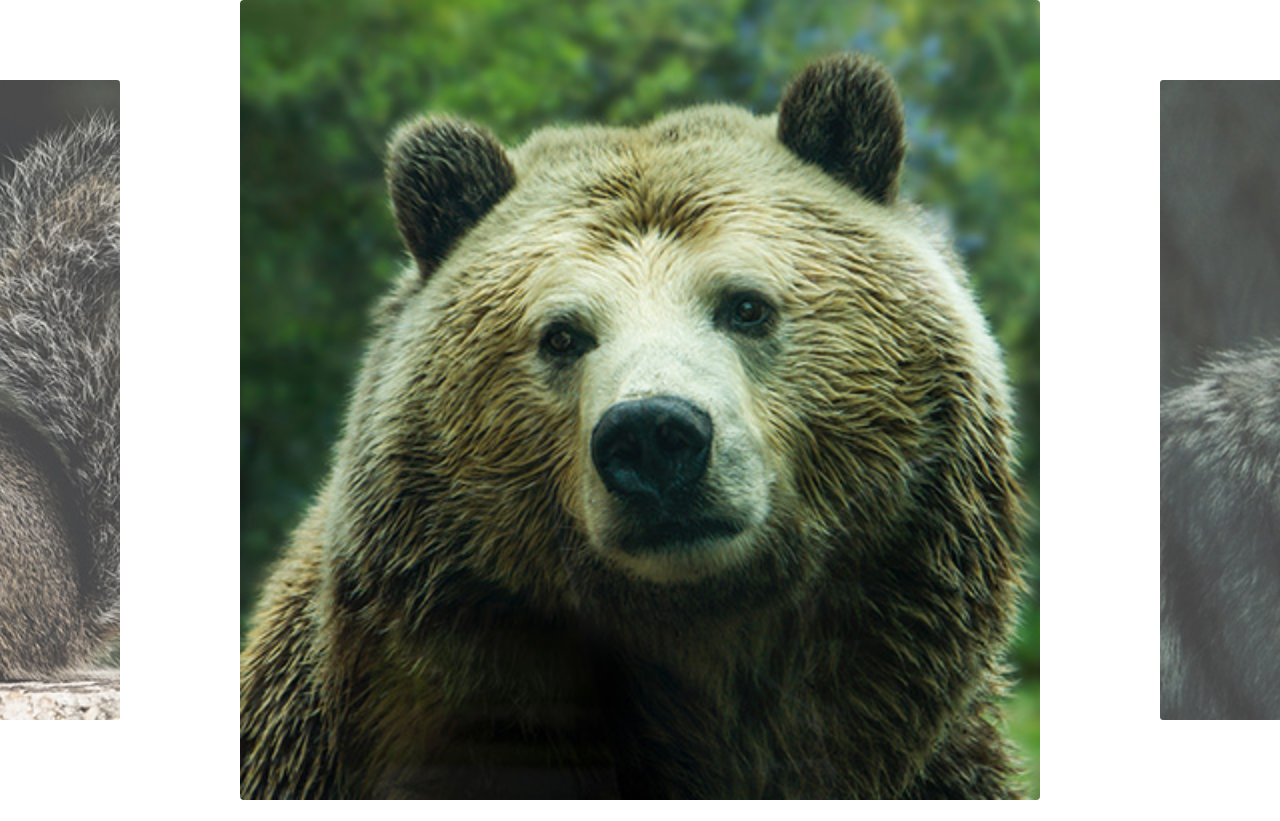
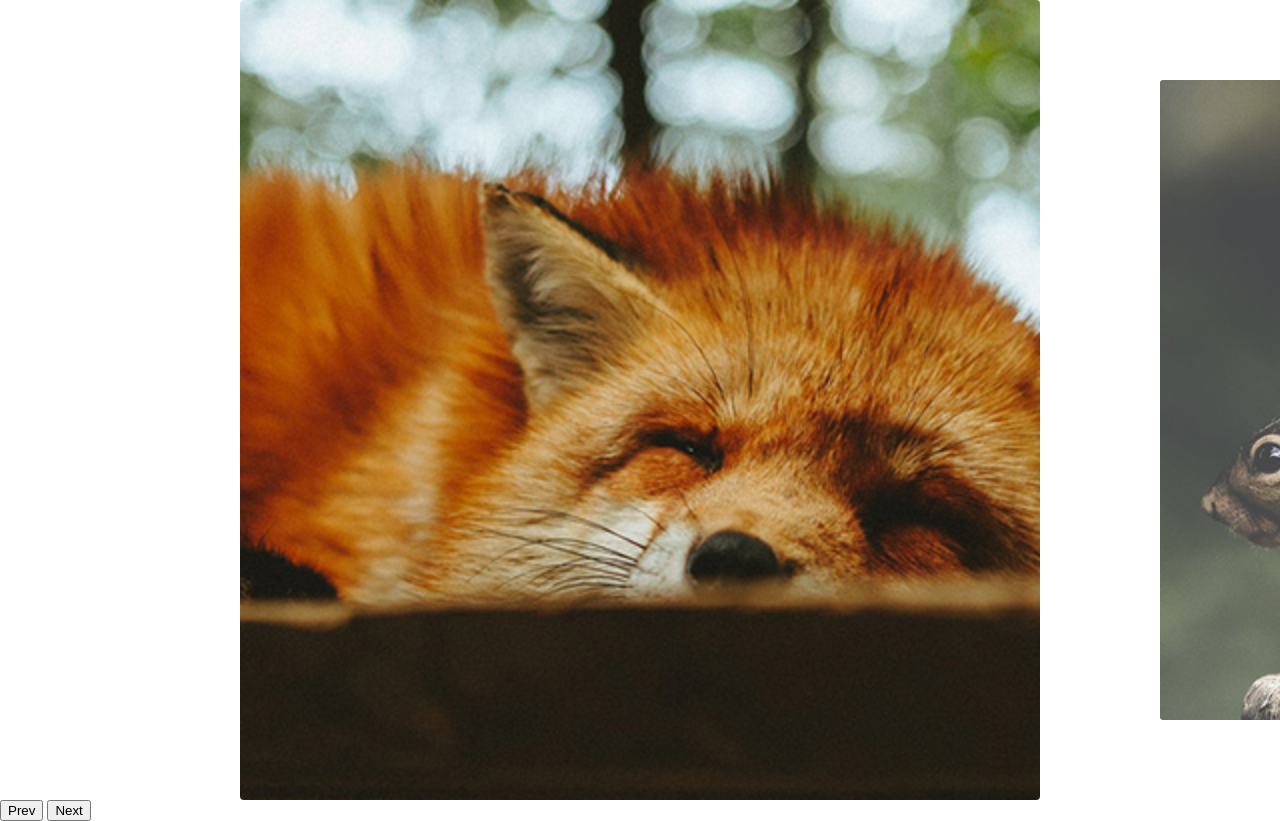
Before and after one commit to GianManzo/slide-plugin, a plain HTML site: page index.html in a window 1280 px wide. Before the commit the page ends 800 px from the top, so only its background shows below. Drawn offline with Linux system fonts and the light colour scheme.

Commit message:
nav prev and next

```diff
--- a/index.html
+++ b/index.html
@@ -18,6 +18,10 @@
         <li><img src="img/foto6-thumb.jpg" alt="" /></li>
       </ul>
     </div>
+    <div class="arrow-nav">
+      <button class="prev">Prev</button>
+      <button class="next">Next</button>
+    </div>
     <script type="module" src="./js/script.js"></script>
   </body>
 </html>
--- a/js/script.js
+++ b/js/script.js
@@ -1,8 +1,5 @@
-import Slide from './slide.js'
+import { SlideNav } from './slide.js'
 
-const slide = new Slide('.slide', '.slide-wrapper')
+const slide = new SlideNav('.slide', '.slide-wrapper')
 slide.init()
-
-slide.changeSlide(1)
-
-slide.activeNextSlide()
+slide.addArrow('.prev', '.next')
--- a/js/slide.js
+++ b/js/slide.js
@@ -1,6 +1,6 @@
 import debounce from './debounce.js'
 
-export default class Slide {
+export class Slide {
   constructor(slide, wrapper) {
     this.slide = document.querySelector(slide)
     this.wrapper = document.querySelector(wrapper)
@@ -135,6 +135,9 @@ export default class Slide {
     this.onStart = this.onStart.bind(this)
     this.onMove = this.onMove.bind(this)
     this.onEnd = this.onEnd.bind(this)
+    this.activePrevSlide = this.activePrevSlide.bind(this)
+    this.activeNextSlide = this.activeNextSlide.bind(this)
+
     this.onResize = debounce(this.onResize.bind(this), 200)
   }
 
@@ -144,7 +147,20 @@ export default class Slide {
     this.addslideEvents()
     this.slidesConfig()
     this.addResizeEvent()
-
+    this.changeSlide(0)
     return this
   }
 }
+
+export class SlideNav extends Slide {
+  addArrow(prev, next) {
+    this.prevElement = document.querySelector(prev)
+    this.nextElement = document.querySelector(next)
+    this.addArrowEvent()
+  }
+
+  addArrowEvent() {
+    this.prevElement.addEventListener('click', this.activePrevSlide)
+    this.nextElement.addEventListener('click', this.activeNextSlide)
+  }
+}
```
